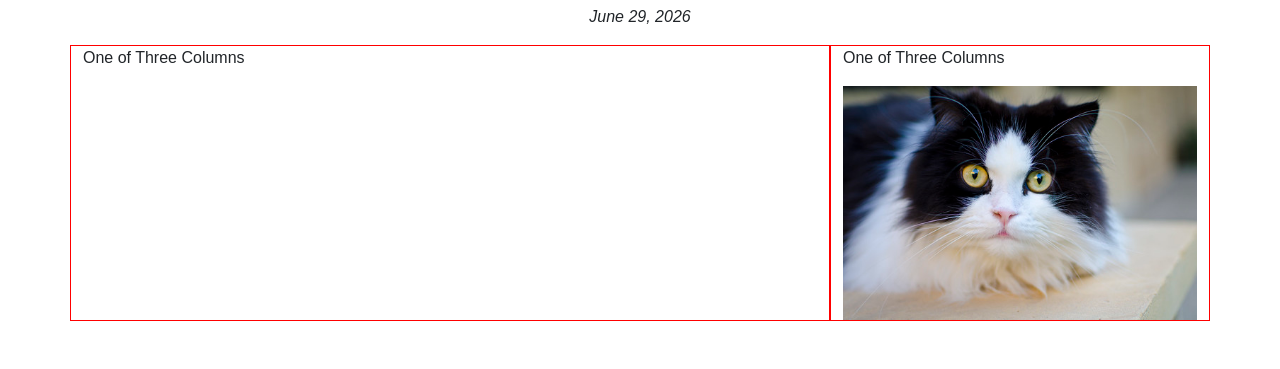
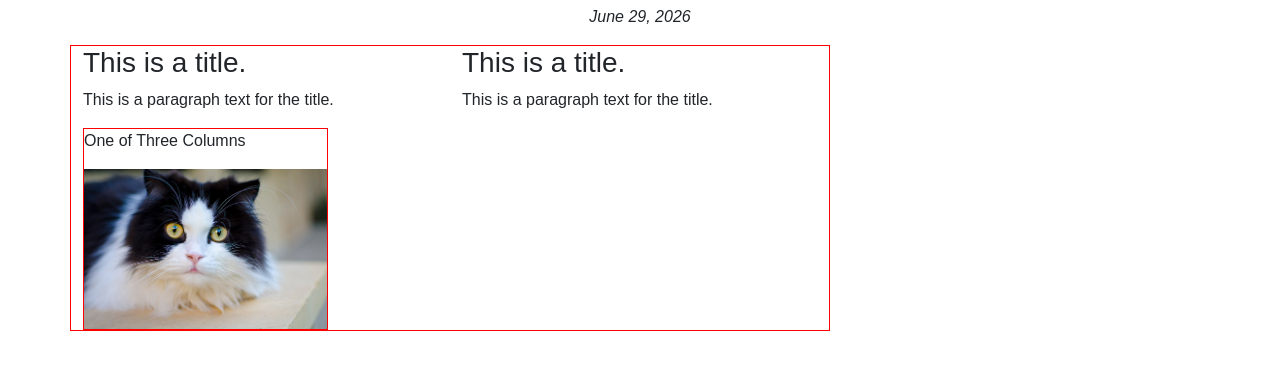
Before and after one commit to rdr72/responsive-design, a plain HTML site: page index.html in a window 1280 px wide. Shown: the part 51-420 px from the top of the page. Drawn offline with nearby package versions, Linux system fonts and the light colour scheme.

Commit message:
adjusted columns

```diff
--- a/index.html
+++ b/index.html
@@ -18,11 +18,20 @@
 
 	<div class="row">
 	<div class="col-8">
-		One of Three Columns
-	</div>
+		<div class="row">
+			<div class="col-6">
+				<h3>This is a title.</h3>
+				<p>This is a paragraph text for the title.</p>
+			</div>
+			<div class="col-6">
+				<h3>This is a title.</h3>
+				<p>This is a paragraph text for the title.</p>
+			</div>
+		</div>
 	<div class="col-4">
 		<p>One of Three Columns</p>
-		<img class="img-fluid" src="assets/img/cat.jpg" alt="">
+		<img class="img-fluid" src="assets/img/cat.jpg"
+		alt="Cat">
 	</div>
 
 	</div> <!-- End Row -->
```
